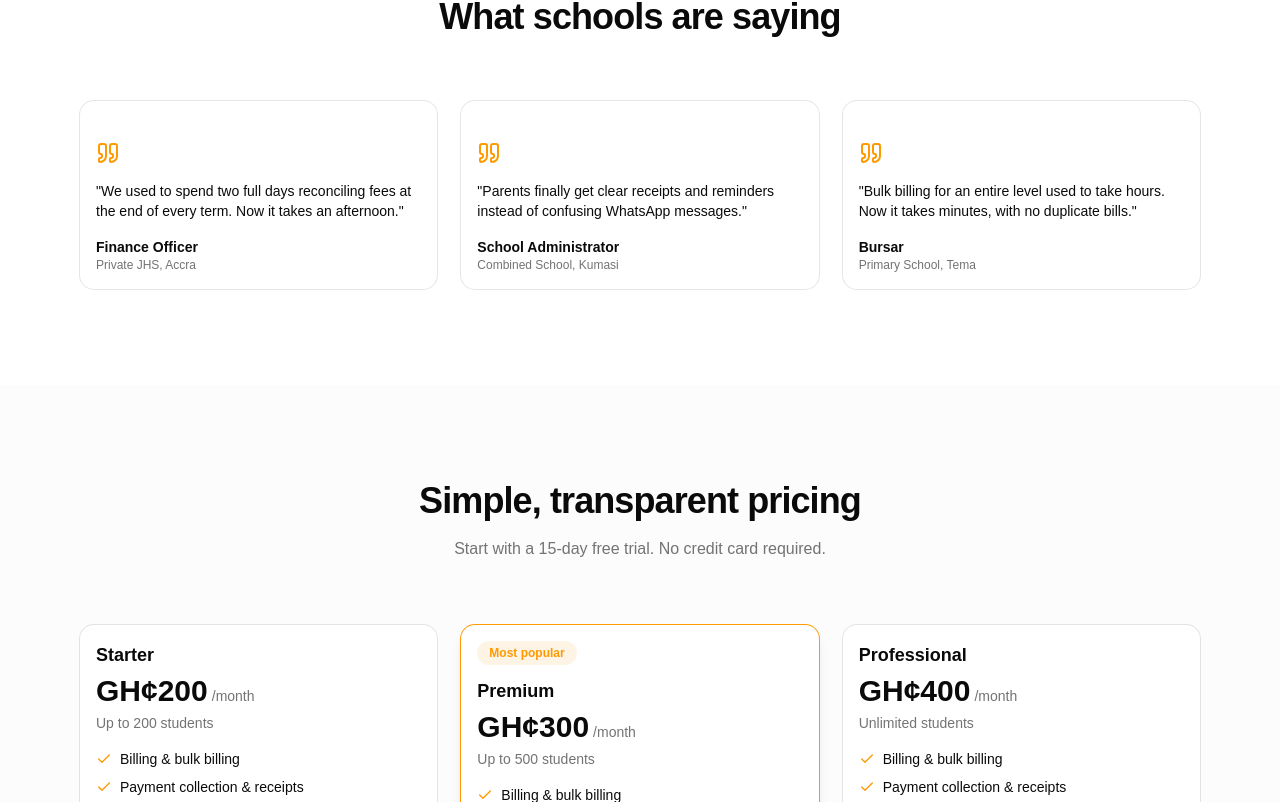
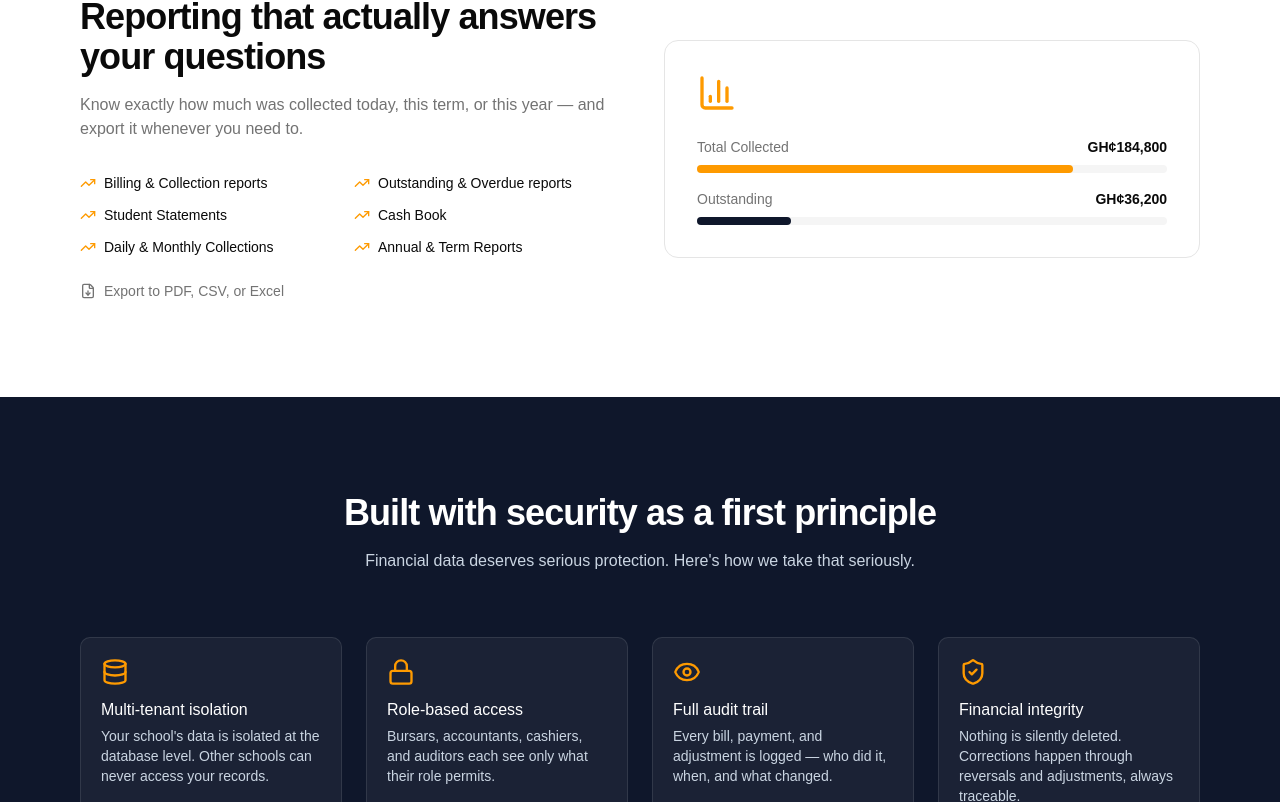
Before and after one commit to SharpbeeGh-Eduflow360/feeflow-360, a React (Vite) app: page / in a window 1280 px wide. Shown: the part 3498-4300 px from the top of the page. Built offline with nearby package versions, Linux system fonts and the light colour scheme; no server answers.

Commit message:
feat: complete landing page with Reports and Security sections

```diff
--- a/src/components/landing/Reports.tsx
+++ b/src/components/landing/Reports.tsx
@@ -0,0 +1,80 @@
+import { motion } from 'framer-motion'
+import { BarChart3, FileDown, TrendingUp } from 'lucide-react'
+
+const reportTypes = [
+  'Billing & Collection reports',
+  'Outstanding & Overdue reports',
+  'Student Statements',
+  'Cash Book',
+  'Daily & Monthly Collections',
+  'Annual & Term Reports',
+]
+
+export function Reports() {
+  return (
+    <section className="py-24">
+      <div className="mx-auto max-w-6xl px-4">
+        <div className="grid items-center gap-12 lg:grid-cols-2">
+          <motion.div
+            initial={{ opacity: 0, x: -20 }}
+            whileInView={{ opacity: 1, x: 0 }}
+            viewport={{ once: true, margin: '-100px' }}
+            transition={{ duration: 0.5 }}
+          >
+            <h2 className="text-3xl font-bold tracking-tight md:text-4xl">
+              Reporting that actually answers your questions
+            </h2>
+            <p className="mt-4 text-muted-foreground">
+              Know exactly how much was collected today, this term, or this
+              year — and export it whenever you need to.
+            </p>
+
+            <ul className="mt-8 grid grid-cols-1 gap-3 sm:grid-cols-2">
+              {reportTypes.map((report) => (
+                <li key={report} className="flex items-center gap-2 text-sm">
+                  <TrendingUp className="h-4 w-4 shrink-0 text-brand-gold" />
+                  {report}
+                </li>
+              ))}
+            </ul>
+
+            <div className="mt-6 flex items-center gap-2 text-sm text-muted-foreground">
+              <FileDown className="h-4 w-4" />
+              Export to PDF, CSV, or Excel
+            </div>
+          </motion.div>
+
+          <motion.div
+            initial={{ opacity: 0, x: 20 }}
+            whileInView={{ opacity: 1, x: 0 }}
+            viewport={{ once: true, margin: '-100px' }}
+            transition={{ duration: 0.5, delay: 0.1 }}
+            className="rounded-xl border bg-card p-8"
+          >
+            <BarChart3 className="h-10 w-10 text-brand-gold" />
+            <div className="mt-6 flex flex-col gap-4">
+              <div>
+                <div className="flex justify-between text-sm">
+                  <span className="text-muted-foreground">Total Collected</span>
+                  <span className="font-semibold">GH¢184,800</span>
+                </div>
+                <div className="mt-2 h-2 w-full rounded-full bg-muted">
+                  <div className="h-2 w-4/5 rounded-full bg-brand-gold" />
+                </div>
+              </div>
+              <div>
+                <div className="flex justify-between text-sm">
+                  <span className="text-muted-foreground">Outstanding</span>
+                  <span className="font-semibold">GH¢36,200</span>
+                </div>
+                <div className="mt-2 h-2 w-full rounded-full bg-muted">
+                  <div className="h-2 w-1/5 rounded-full bg-brand-navy dark:bg-slate-500" />
+                </div>
+              </div>
+            </div>
+          </motion.div>
+        </div>
+      </div>
+    </section>
+  )
+}
--- /dev/null
+++ b/src/components/landing/Security.tsx
@@ -0,0 +1,72 @@
+import { motion } from 'framer-motion'
+import { Lock, Database, Eye, ShieldCheck } from 'lucide-react'
+
+const securityPoints = [
+  {
+    icon: Database,
+    title: 'Multi-tenant isolation',
+    description:
+      'Your school\'s data is isolated at the database level. Other schools can never access your records.',
+  },
+  {
+    icon: Lock,
+    title: 'Role-based access',
+    description:
+      'Bursars, accountants, cashiers, and auditors each see only what their role permits.',
+  },
+  {
+    icon: Eye,
+    title: 'Full audit trail',
+    description:
+      'Every bill, payment, and adjustment is logged — who did it, when, and what changed.',
+  },
+  {
+    icon: ShieldCheck,
+    title: 'Financial integrity',
+    description:
+      'Nothing is silently deleted. Corrections happen through reversals and adjustments, always traceable.',
+  },
+]
+
+export function Security() {
+  return (
+    <section className="bg-brand-navy py-24 dark:bg-background">
+      <div className="mx-auto max-w-6xl px-4">
+        <motion.div
+          initial={{ opacity: 0, y: 20 }}
+          whileInView={{ opacity: 1, y: 0 }}
+          viewport={{ once: true, margin: '-100px' }}
+          transition={{ duration: 0.5 }}
+          className="mx-auto max-w-2xl text-center"
+        >
+          <h2 className="text-3xl font-bold tracking-tight text-white md:text-4xl">
+            Built with security as a first principle
+          </h2>
+          <p className="mt-4 text-slate-300">
+            Financial data deserves serious protection. Here's how we take
+            that seriously.
+          </p>
+        </motion.div>
+
+        <div className="mt-16 grid gap-6 sm:grid-cols-2 lg:grid-cols-4">
+          {securityPoints.map((point, i) => (
+            <motion.div
+              key={point.title}
+              initial={{ opacity: 0, y: 20 }}
+              whileInView={{ opacity: 1, y: 0 }}
+              viewport={{ once: true, margin: '-50px' }}
+              transition={{ duration: 0.4, delay: i * 0.08 }}
+              className="rounded-lg border border-white/10 bg-white/5 p-5"
+            >
+              <point.icon className="h-7 w-7 text-brand-gold" />
+              <h3 className="mt-3 font-medium text-white">{point.title}</h3>
+              <p className="mt-1 text-sm text-slate-300">
+                {point.description}
+              </p>
+            </motion.div>
+          ))}
+        </div>
+      </div>
+    </section>
+  )
+}
--- a/src/pages/Landing.tsx
+++ b/src/pages/Landing.tsx
@@ -4,6 +4,8 @@ import { Problem } from '@/components/landing/Problem'
 import { Solution } from '@/components/landing/Solution'
 import { Features } from '@/components/landing/Features'
 import { Workflow } from '@/components/landing/Workflow'
+import { Reports } from '@/components/landing/Reports'
+import { Security } from '@/components/landing/Security'
 import { Testimonials } from '@/components/landing/Testimonials'
 import { Pricing } from '@/components/landing/Pricing'
 import { FAQ } from '@/components/landing/FAQ'
@@ -18,6 +20,8 @@ export default function Landing() {
       <Solution />
       <Features />
       <Workflow />
+      <Reports />
+      <Security />
       <Testimonials />
       <Pricing />
       <FAQ />
```
